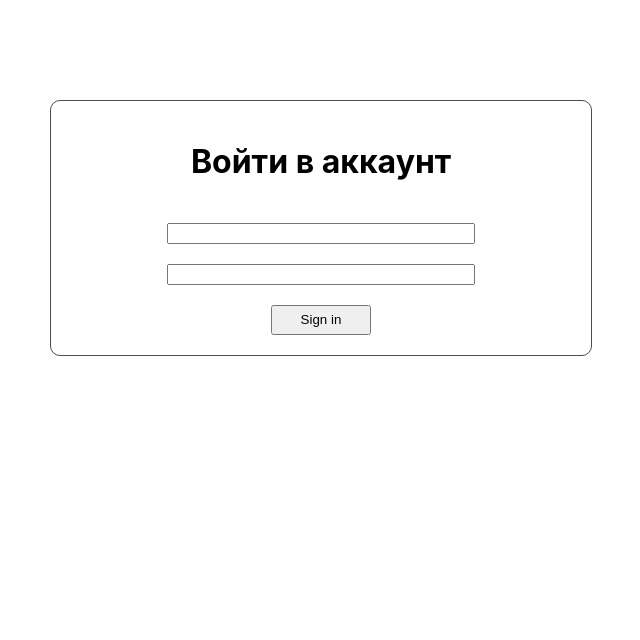
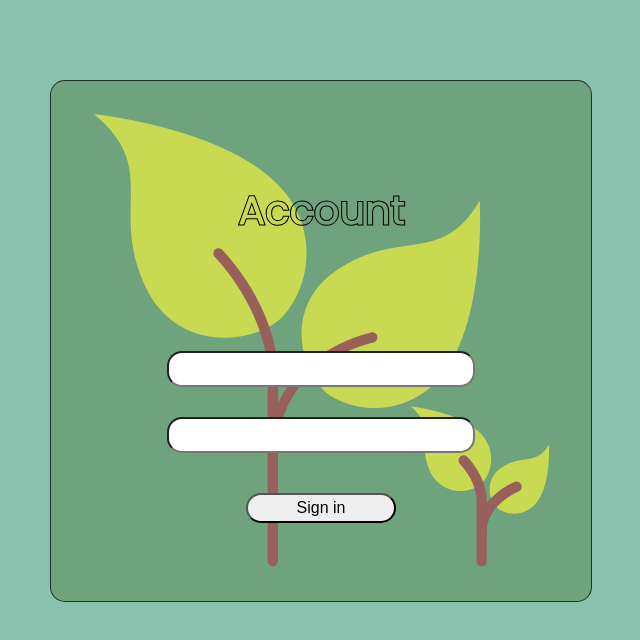
Before and after one commit to happykoko1994/formvalid, a React (Create React App) app: page / in a window 1280 px wide. Shown: the top 640 px of the page, without its empty margins (319-959 px from the left). Built offline with nearby package versions, Linux system fonts and the light colour scheme.

Commit message:
add styles

```diff
--- a/src/App.js
+++ b/src/App.js
@@ -1,16 +1,73 @@
 import './styles/main.css'
 import { useEffect, useState } from 'react';
+
+const useValidation = (value, validations) => {
+  const [isEmpty, setIsEmpty] = useState(true);
+  const [minLengthError, setMinLengthError] = useState(false);
+  const [emailError, setEmailError] = useState(false)
+
+  useEffect(() => {
+    for (const validation in validations) {
+      switch (validation) {
+        case 'minLengthError':
+          value.length < validations[validation] ? setMinLengthError(true) : setMinLengthError(false);
+          break;
+        case 'isEmpty':
+          value ? setIsEmpty(false) : setIsEmpty(true);
+          break;
+        case 'isEmail':
+          const re = /^(([^<>()[\]\.,;:\s@\"]+(\.[^<>()[\]\.,;:\s@\"]+)*)|(\".+\"))@(([^<>()[\]\.,;:\s@\"]+\.)+[^<>()[\]\.,;:\s@\"]{2,})$/i;
+          re.test(String(value).toLocaleLowerCase()) ? setEmailError(false) : setEmailError(true)
+
+      }
+    }
+  }, [value])
+  return {
+    isEmpty,
+    minLengthError,
+    emailError
+  }
+}
+
+const useInput = (initialValue, validations) => {
+  const [value, setValue] = useState(initialValue)
+  const [isDirty, setIsDirty] = useState(false)
+  const valid = useValidation(value, validations)
+
+  const onChange = (e) => {
+    setValue(e.target.value)
+  }
+  const onBlur = (e) => {
+    setIsDirty(true)
+  }
+  return {
+    value,
+    onBlur,
+    onChange,
+    isDirty,
+    ...valid
+  }
+}
+
 function App() {
+  const email = useInput('', { isEmpty: true, minLengthError: 5, isEmail: true });
+  const password = useInput('', { isEmpty: true, minLengthError: 3 })
 
   return (
 
     <div className="container">
+      <div className='form'><h1>Account</h1>
+        <img src={require('./images/tree.png')} alt="" />
 
-      <div className='form'><h1>Войти в аккаунт</h1>
+        {(email.isDirty && email.isEmpty) && <div className='error'>Email is Empty</div>}
+        {(email.isDirty && email.minLengthError) && <div className='error'>Email is low</div>}
+        {(email.isDirty && email.emailError) && <div className='error'>incorrect email</div>}
 
-        <input name='email' type="text" />
+        <input onChange={e => email.onChange(e)} onBlur={e => email.onBlur(e)} value={email.value} name='email' type="text" />
+        {(password.isDirty && password.isEmpty) && <div className='error'>Password is Empty</div>}
+        {(password.isDirty && password.minLengthError) && <div className='error'>Password is low</div>}
 
-        <input name='password' type="password" />
+        <input onChange={e => password.onChange(e)} onBlur={e => password.onBlur(e)} value={password.value} name='password' type="password" />
         <button  >Sign in</button>
       </div>
 
--- a/src/scss/main.scss
+++ b/src/scss/main.scss
@@ -1,29 +1,82 @@
+@import url('https://fonts.googleapis.com/css2?family=Poppins&display=swap');
+
+html,
+body {
+    background: #88c1ad;
+    font-family: 'Poppins', sans-serif;
+
+
+}
+
+.error {
+    color: red;
+    z-index: 1;
+    background-color: #88c1ad;
+    border-radius: 5px;
+    font-weight: 700;
+    font-size: 18px;
+}
+
 .container {
     display: flex;
     justify-content: center;
-    margin-top: 100px;
+    margin-top: 80px;
+
+    img {
+        position: absolute;
+
+    }
+
+    ;
+
     .form {
+        background: #6ea37d;
+
         max-width: 1200px;
         min-width: 500px;
+        height: 500px;
         display: flex;
         align-items: center;
         flex-direction: column;
-        border-radius: 10px;
+
+        border-radius: 15px;
         border: 1px solid rgba(0, 0, 0, 0.7);
         padding: 0 20px 20px;
+        z-index: 1;
 
-        h1{
+
+        h1 {
             text-align: center;
-            padding: 20px 40px;
+            padding: 0 40px;
+            -webkit-text-fill-color: transparent;
+            -webkit-text-stroke: 1px black;
+            font-size: 40px;
+            margin: 100px;
+            z-index: 1;
         }
-        input{
+
+        input {
             width: 300px;
+            height: 30px;
+            border-radius: 15px;
             margin-bottom: 20px;
+            margin-top: 10px;
+            text-indent: 20px;
+            font-size: 14px;
+            z-index: 1;
+
         }
-        button{
 
-            width: 100px;
+        button {
+            margin: 20px 0;
+            width: 150px;
+            height: 50px;
+            font-size: 16px;
             height: 30px;
+            border-radius: 15px;
+            cursor: pointer;
+            z-index: 1;
+
         }
     }
 }
--- a/src/styles/main.css
+++ b/src/styles/main.css
@@ -1,27 +1,66 @@
+@import url("https://fonts.googleapis.com/css2?family=Poppins&display=swap");
+html,
+body {
+  background: #88c1ad;
+  font-family: "Poppins", sans-serif;
+}
+
+.error {
+  color: red;
+  z-index: 1;
+  background-color: #88c1ad;
+  border-radius: 5px;
+  font-weight: 700;
+  font-size: 18px;
+}
+
 .container {
   display: flex;
   justify-content: center;
-  margin-top: 100px;
+  margin-top: 80px;
+}
+.container img {
+  position: absolute;
 }
 .container .form {
+  background: #6ea37d;
   max-width: 1200px;
   min-width: 500px;
+  height: 500px;
   display: flex;
   align-items: center;
   flex-direction: column;
-  border-radius: 10px;
+  border-radius: 15px;
   border: 1px solid rgba(0, 0, 0, 0.7);
   padding: 0 20px 20px;
+  z-index: 1;
 }
 .container .form h1 {
   text-align: center;
-  padding: 20px 40px;
+  padding: 0 40px;
+  -webkit-text-fill-color: transparent;
+  -webkit-text-stroke: 1px black;
+  font-size: 40px;
+  margin: 100px;
+  z-index: 1;
 }
 .container .form input {
   width: 300px;
+  height: 30px;
+  border-radius: 15px;
   margin-bottom: 20px;
+  margin-top: 10px;
+  text-indent: 20px;
+  font-size: 14px;
+  z-index: 1;
 }
 .container .form button {
-  width: 100px;
+  margin: 20px 0;
+  width: 150px;
+  height: 50px;
+  font-size: 16px;
   height: 30px;
+  border-radius: 15px;
+  cursor: pointer;
+  z-index: 1;
 }/*# sourceMappingURL=main.css.map */
```
Also changed, not shown: src/images/tree.png (added), 1 other file (tests, documents, lock files or other folders).
